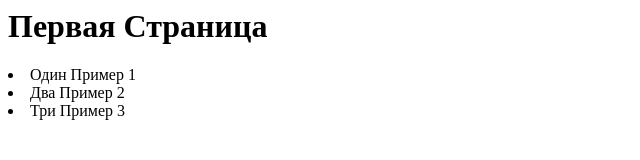
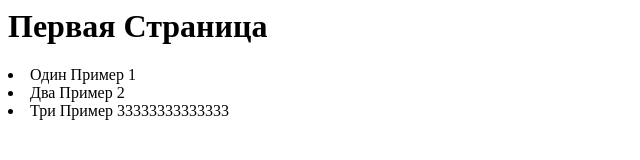
Before and after one commit to Dimanmax/h-w, a plain HTML site: page index.html in a window 1280 px wide. Shown: the whole page, without its empty margins (0-640 px from the left). Drawn offline with Linux system fonts and the light colour scheme.

Commit message:
Update index.html

```diff
--- a/index.html
+++ b/index.html
@@ -1,4 +1,4 @@
 <h1>Первая Страница</h1>
 <li>Один Пример 1</li>
 <li>Два Пример 2</li>
-<li>Три Пример 3</li>
+<li>Три Пример 33333333333333</li>
```
